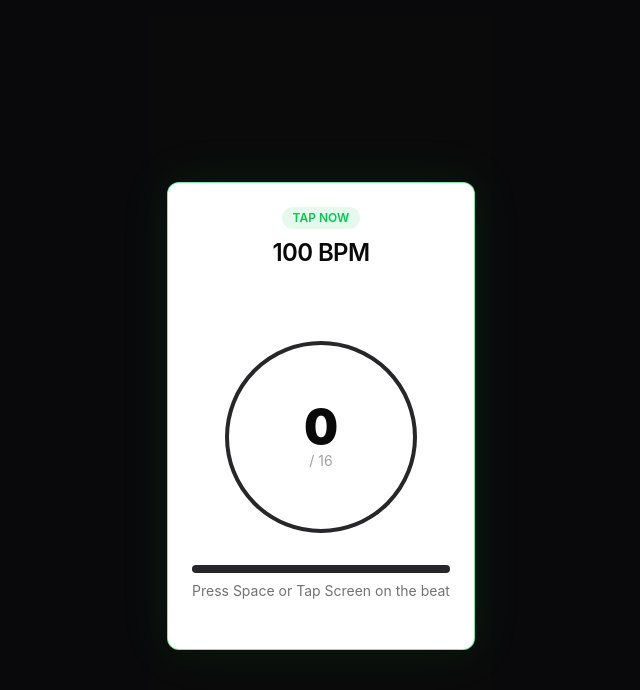
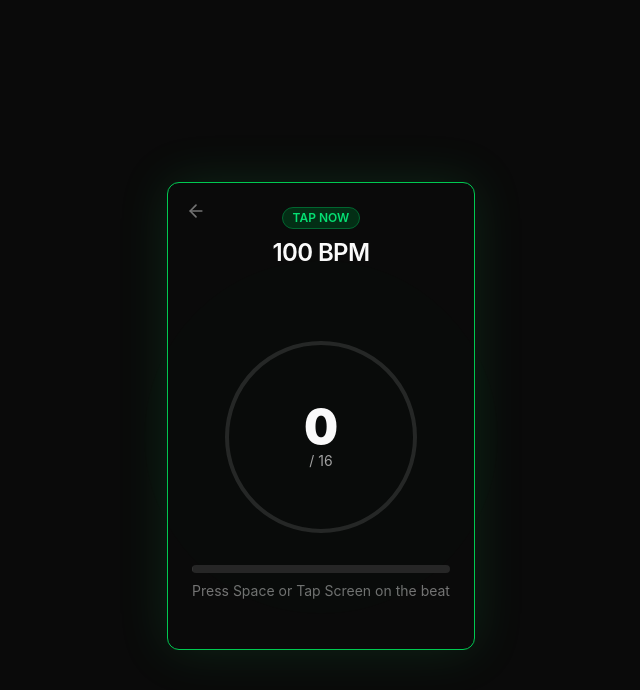
Before and after one commit to schawnery/whip-lash, a React (Vite) app: page / in a window 1280 px wide. Both pictures are taken after a click on the button "Start Test". Shown: the top 690 px of the page, without its empty margins (319-959 px from the left). Built offline with nearby package versions, Linux system fonts and the light colour scheme.

Commit message:
hyppothetical ios fix

```diff
--- a/src/App.tsx
+++ b/src/App.tsx
@@ -9,7 +9,7 @@ function App() {
   }, []);
 
   return (
-    <main className="min-h-screen bg-background text-foreground flex items-center justify-center p-4">
+    <main className="min-h-screen min-h-[100dvh] bg-neutral-950 text-neutral-50 flex items-center justify-center p-4">
       <GameScreen />
     </main>
   );
--- a/src/components/ui/badge.tsx
+++ b/src/components/ui/badge.tsx
@@ -8,18 +8,18 @@ export interface BadgeProps extends React.HTMLAttributes<HTMLDivElement> {
 function Badge({ className, variant = "default", ...props }: BadgeProps) {
   const variants: Record<string, string> = {
     default:
-      "border-transparent bg-neutral-900 text-neutral-50 hover:bg-neutral-900/80 dark:bg-neutral-50 dark:text-neutral-900 dark:hover:bg-neutral-50/80",
+      "border-transparent bg-neutral-50 text-neutral-900 hover:bg-neutral-200",
     secondary:
-      "border-transparent bg-neutral-100 text-neutral-900 hover:bg-neutral-100/80 dark:bg-neutral-800 dark:text-neutral-50 dark:hover:bg-neutral-800/80",
+      "border-transparent bg-neutral-800 text-neutral-50 hover:bg-neutral-700",
     destructive:
-      "border-transparent bg-red-500 text-neutral-50 hover:bg-red-500/80 dark:bg-red-900 dark:text-neutral-50 dark:hover:bg-red-900/80",
-    outline: "text-neutral-950 dark:text-neutral-50",
+      "border-transparent bg-red-900 text-neutral-50 hover:bg-red-800",
+    outline: "text-neutral-50",
   }
 
   return (
     <div
       className={cn(
-        "inline-flex items-center rounded-full border border-neutral-200 px-2.5 py-0.5 text-xs font-semibold transition-colors focus:outline-none focus:ring-2 focus:ring-neutral-950 focus:ring-offset-2 dark:border-neutral-800 dark:focus:ring-neutral-300",
+        "inline-flex items-center rounded-full border border-neutral-800 px-2.5 py-0.5 text-xs font-semibold transition-colors focus:outline-none focus:ring-2 focus:ring-neutral-300 focus:ring-offset-2",
         variants[variant],
         className
       )}
--- a/src/components/ui/button.tsx
+++ b/src/components/ui/button.tsx
@@ -13,14 +13,14 @@ const Button = React.forwardRef<HTMLButtonElement, ButtonProps>(
   ({ className, variant = "default", size = "default", asChild = false, ...props }, ref) => {
     const Comp = asChild ? Slot : "button"
 
-    // Basic variant classes logic inline
+    // Hardcoded dark-mode-only variant classes for iOS Safari compatibility
     const variants: Record<string, string> = {
-      default: "bg-neutral-900 text-neutral-50 hover:bg-neutral-900/90 dark:bg-neutral-50 dark:text-neutral-900 dark:hover:bg-neutral-50/90",
-      destructive: "bg-red-500 text-neutral-50 hover:bg-red-500/90 dark:bg-red-900 dark:text-neutral-50 dark:hover:bg-red-900/90",
-      outline: "border border-neutral-200 bg-white hover:bg-neutral-100 hover:text-neutral-900 dark:border-neutral-800 dark:bg-neutral-950 dark:hover:bg-neutral-800 dark:hover:text-neutral-50",
-      secondary: "bg-neutral-100 text-neutral-900 hover:bg-neutral-100/80 dark:bg-neutral-800 dark:text-neutral-50 dark:hover:bg-neutral-800/80",
-      ghost: "hover:bg-neutral-100 hover:text-neutral-900 dark:hover:bg-neutral-800 dark:hover:text-neutral-50",
-      link: "text-neutral-900 underline-offset-4 hover:underline dark:text-neutral-50",
+      default: "bg-neutral-50 text-neutral-900 hover:bg-neutral-200",
+      destructive: "bg-red-900 text-neutral-50 hover:bg-red-800",
+      outline: "border border-neutral-800 bg-neutral-950 hover:bg-neutral-800 hover:text-neutral-50",
+      secondary: "bg-neutral-800 text-neutral-50 hover:bg-neutral-700",
+      ghost: "hover:bg-neutral-800 hover:text-neutral-50",
+      link: "text-neutral-50 underline-offset-4 hover:underline",
     }
 
     const sizes: Record<string, string> = {
@@ -33,7 +33,7 @@ const Button = React.forwardRef<HTMLButtonElement, ButtonProps>(
     return (
       <Comp
         className={cn(
-          "inline-flex items-center justify-center whitespace-nowrap rounded-md text-sm font-medium ring-offset-white transition-colors focus-visible:outline-none focus-visible:ring-2 focus-visible:ring-neutral-950 focus-visible:ring-offset-2 disabled:pointer-events-none disabled:opacity-50 dark:ring-offset-neutral-950 dark:focus-visible:ring-neutral-300",
+          "inline-flex items-center justify-center whitespace-nowrap rounded-md text-sm font-medium ring-offset-neutral-950 transition-colors focus-visible:outline-none focus-visible:ring-2 focus-visible:ring-neutral-300 focus-visible:ring-offset-2 disabled:pointer-events-none disabled:opacity-50",
           variants[variant],
           sizes[size],
           className
--- a/src/components/ui/card.tsx
+++ b/src/components/ui/card.tsx
@@ -9,7 +9,7 @@ const Card = React.forwardRef<
   <div
     ref={ref}
     className={cn(
-      "rounded-xl border border-neutral-200 bg-white text-neutral-950 shadow-sm dark:border-neutral-800 dark:bg-neutral-950 dark:text-neutral-50",
+      "rounded-xl border border-neutral-800 bg-neutral-950 text-neutral-50 shadow-sm",
       className
     )}
     {...props}
@@ -50,7 +50,7 @@ const CardDescription = React.forwardRef<
 >(({ className, ...props }, ref) => (
   <p
     ref={ref}
-    className={cn("text-sm text-neutral-500 dark:text-neutral-400", className)}
+    className={cn("text-sm text-neutral-400", className)}
     {...props}
   />
 ))
--- a/src/components/ui/progress.tsx
+++ b/src/components/ui/progress.tsx
@@ -10,13 +10,13 @@ const Progress = React.forwardRef<
   <ProgressPrimitive.Root
     ref={ref}
     className={cn(
-      "relative h-4 w-full overflow-hidden rounded-full bg-neutral-100 dark:bg-neutral-800",
+      "relative h-4 w-full overflow-hidden rounded-full bg-neutral-800",
       className
     )}
     {...props}
   >
     <ProgressPrimitive.Indicator
-      className="h-full w-full flex-1 bg-neutral-900 transition-all dark:bg-neutral-50"
+      className="h-full w-full flex-1 bg-neutral-50 transition-all"
       style={{ transform: `translateX(-${100 - (value || 0)}%)` }}
     />
   </ProgressPrimitive.Root>
--- a/src/components/ui/slider.tsx
+++ b/src/components/ui/slider.tsx
@@ -15,10 +15,10 @@ const Slider = React.forwardRef<
     )}
     {...props}
   >
-    <SliderPrimitive.Track className="relative h-2 w-full grow overflow-hidden rounded-full bg-neutral-100 dark:bg-neutral-800">
-      <SliderPrimitive.Range className="absolute h-full bg-neutral-900 dark:bg-neutral-50" />
+    <SliderPrimitive.Track className="relative h-2 w-full grow overflow-hidden rounded-full bg-neutral-800">
+      <SliderPrimitive.Range className="absolute h-full bg-neutral-50" />
     </SliderPrimitive.Track>
-    <SliderPrimitive.Thumb className="block h-5 w-5 rounded-full border-2 border-neutral-900 bg-white ring-offset-white transition-colors focus-visible:outline-none focus-visible:ring-2 focus-visible:ring-neutral-950 focus-visible:ring-offset-2 disabled:pointer-events-none disabled:opacity-50 dark:border-neutral-50 dark:bg-neutral-950 dark:ring-offset-neutral-950 dark:focus-visible:ring-neutral-300" />
+    <SliderPrimitive.Thumb className="block h-5 w-5 rounded-full border-2 border-neutral-50 bg-neutral-950 ring-offset-neutral-950 transition-colors focus-visible:outline-none focus-visible:ring-2 focus-visible:ring-neutral-300 focus-visible:ring-offset-2 disabled:pointer-events-none disabled:opacity-50" />
   </SliderPrimitive.Root>
 ))
 Slider.displayName = SliderPrimitive.Root.displayName
--- a/src/features/game/GameScreen.tsx
+++ b/src/features/game/GameScreen.tsx
@@ -1,4 +1,5 @@
 import { useEffect } from 'react';
+import { ArrowLeft, RotateCcw } from 'lucide-react';
 import type { GameResults } from './types';
 import { useTempoGame } from './useTempoGame';
 
@@ -51,22 +52,22 @@ export default function GameScreen() {
   }, [gameState, handleTap]);
 
   return (
-    <div className="min-h-screen bg-neutral-950 text-neutral-50 flex items-center justify-center p-4">
+    <div className="min-h-screen min-h-[100dvh] bg-neutral-950 text-neutral-50 flex items-center justify-center p-4">
       <div className="w-full max-w-lg">
         {gameState === 'setup' && (
           <SetupView tempo={tempo} setTempo={setTempo} onStart={startGame} isRandomBPM={isRandomBPM} setIsRandomBPM={setIsRandomBPM} />
         )}
 
         {gameState === 'count-in' && (
-          <CountInView tempo={tempo} isRandomBPM={isRandomBPM} currentBeat={currentBeatIndex} totalBeats={COUNT_IN_BEATS} />
+          <CountInView tempo={tempo} isRandomBPM={isRandomBPM} currentBeat={currentBeatIndex} totalBeats={COUNT_IN_BEATS} onBack={restartGame} />
         )}
 
         {gameState === 'tap' && (
-          <TapPhaseView tempo={tempo} isRandomBPM={isRandomBPM} tapCount={tapPhaseBeatCount} totalTaps={TOTAL_TAP_BEATS} />
+          <TapPhaseView tempo={tempo} isRandomBPM={isRandomBPM} tapCount={tapPhaseBeatCount} totalTaps={TOTAL_TAP_BEATS} onBack={restartGame} />
         )}
 
         {gameState === 'results' && results && (
-          <ResultsView results={results} tempo={tempo} onRestart={restartGame} />
+          <ResultsView results={results} tempo={tempo} onRestart={startGame} onBack={restartGame} />
         )}
       </div>
     </div>
@@ -115,7 +116,7 @@ function SetupView({ tempo, setTempo, onStart, isRandomBPM, setIsRandomBPM }: {
           )}
         </div>
 
-        <div className="bg-muted p-4 rounded-lg text-sm text-center">
+        <div className="bg-neutral-900 p-4 rounded-lg text-sm text-center text-neutral-300">
           You'll hear 4 count-in beats.
           <br />After they stop, continue tapping the tempo for 16 beats using Spacebar, Click, or Tap.
         </div>
@@ -127,11 +128,19 @@ function SetupView({ tempo, setTempo, onStart, isRandomBPM, setIsRandomBPM }: {
   );
 }
 
-function CountInView({ tempo, isRandomBPM, currentBeat, totalBeats }: { tempo: number, isRandomBPM: boolean, currentBeat: number, totalBeats: number }) {
+function CountInView({ tempo, isRandomBPM, currentBeat, totalBeats, onBack }: { tempo: number, isRandomBPM: boolean, currentBeat: number, totalBeats: number, onBack: () => void }) {
   return (
-    <Card className="w-full border-blue-500/50 shadow-[0_0_50px_rgba(59,130,246,0.1)]">
+    <Card className="w-full border-blue-500 shadow-[0_0_50px_rgba(59,130,246,0.15)] relative">
+      <Button
+        variant="ghost"
+        size="icon"
+        className="absolute left-2 top-2 text-neutral-500 hover:text-neutral-200 z-10"
+        onClick={onBack}
+      >
+        <ArrowLeft className="w-5 h-5" />
+      </Button>
       <CardHeader className="text-center">
-        <Badge variant="secondary" className="mx-auto bg-blue-500/10 text-blue-500 mb-2">LISTEN</Badge>
+        <Badge variant="secondary" className="mx-auto bg-blue-950 text-blue-400 border-blue-800 mb-2">LISTEN</Badge>
         <CardTitle className="text-2xl">{isRandomBPM ? "??? BPM" : `${tempo} BPM`}</CardTitle>
       </CardHeader>
       <CardContent className="flex flex-col items-center justify-center py-12">
@@ -141,7 +150,7 @@ function CountInView({ tempo, isRandomBPM, currentBeat, totalBeats }: { tempo: n
               key={i}
               className={`w-12 h-12 rounded-full transition-all duration-100 flex items-center justify-center font-bold text-xl
                 ${i === currentBeat ? 'bg-blue-500 text-white scale-110 shadow-[0_0_20px_rgba(59,130,246,0.5)]' :
-                  i < currentBeat ? 'bg-blue-500/30 text-blue-200' : 'bg-muted text-muted-foreground'}`}
+                  i < currentBeat ? 'bg-blue-900 text-blue-300' : 'bg-neutral-800 text-neutral-500'}`}
             >
               {i + 1}
             </div>
@@ -153,18 +162,26 @@ function CountInView({ tempo, isRandomBPM, currentBeat, totalBeats }: { tempo: n
   );
 }
 
-function TapPhaseView({ tempo, isRandomBPM, tapCount, totalTaps }: { tempo: number, isRandomBPM: boolean, tapCount: number, totalTaps: number }) {
+function TapPhaseView({ tempo, isRandomBPM, tapCount, totalTaps, onBack }: { tempo: number, isRandomBPM: boolean, tapCount: number, totalTaps: number, onBack: () => void }) {
   const progress = Math.min(100, (tapCount / totalTaps) * 100);
 
   return (
-    <Card className="w-full border-green-500/50 shadow-[0_0_50px_rgba(34,197,94,0.1)] select-none">
+    <Card className="w-full border-green-500 shadow-[0_0_50px_rgba(34,197,94,0.15)] select-none relative">
+      <Button
+        variant="ghost"
+        size="icon"
+        className="absolute left-2 top-2 text-neutral-500 hover:text-neutral-200 z-10"
+        onClick={onBack}
+      >
+        <ArrowLeft className="w-5 h-5" />
+      </Button>
       <CardHeader className="text-center">
-        <Badge variant="secondary" className="mx-auto bg-green-500/10 text-green-500 mb-2">TAP NOW</Badge>
+        <Badge variant="secondary" className="mx-auto bg-green-950 text-green-400 border-green-800 mb-2">TAP NOW</Badge>
         <CardTitle className="text-2xl">{isRandomBPM ? "??? BPM" : `${tempo} BPM`}</CardTitle>
       </CardHeader>
       <CardContent className="flex flex-col items-center justify-center py-12 space-y-8">
-        <div className="relative w-48 h-48 flex items-center justify-center rounded-full border-4 border-muted">
-          <div className="absolute inset-0 bg-green-500/5 rounded-full animate-ping opacity-50" />
+        <div className="relative w-48 h-48 flex items-center justify-center rounded-full border-4 border-neutral-800">
+          <div className="absolute inset-0 bg-green-900 rounded-full animate-ping opacity-30" />
           <div className="text-center z-10">
             <div className="text-5xl font-black">{tapCount}</div>
             <div className="text-sm text-neutral-400">/ {totalTaps}</div>
@@ -172,7 +189,7 @@ function TapPhaseView({ tempo, isRandomBPM, tapCount, totalTaps }: { tempo: numb
         </div>
 
         <div className="w-full space-y-2">
-          <Progress value={progress} className="h-2 bg-muted" />
+          <Progress value={progress} className="h-2 bg-neutral-800" />
           <p className="text-center text-sm text-neutral-500">Press Space or Tap Screen on the beat</p>
         </div>
       </CardContent>
@@ -180,7 +197,7 @@ function TapPhaseView({ tempo, isRandomBPM, tapCount, totalTaps }: { tempo: numb
   );
 }
 
-function ResultsView({ results, tempo, onRestart }: { results: GameResults, tempo: number, onRestart: () => void }) {
+function ResultsView({ results, tempo, onRestart, onBack }: { results: GameResults, tempo: number, onRestart: () => void, onBack: () => void }) {
   const getGradeColor = (score: number) => {
     if (score >= 90) return 'text-green-500';
     if (score >= 70) return 'text-yellow-500';
@@ -225,6 +242,23 @@ function ResultsView({ results, tempo, onRestart }: { results: GameResults, temp
   };
   const tendency = getTendencyInfo();
 
+  // Safari-safe dot and box colors: use solid bg colors instead of alpha channels
+  const getDotColor = (score: number) => {
+    if (score === 100) return 'bg-green-500';
+    if (score >= 80) return 'bg-green-400';
+    if (score >= 50) return 'bg-yellow-500';
+    if (score >= 20) return 'bg-orange-500';
+    return 'bg-red-500';
+  };
+
+  const getBoxColor = (score: number) => {
+    if (score === 100) return 'text-green-500 bg-green-950';
+    if (score >= 80) return 'text-green-400 bg-green-950';
+    if (score >= 50) return 'text-yellow-500 bg-yellow-950';
+    if (score >= 20) return 'text-orange-500 bg-orange-950';
+    return 'text-red-500 bg-red-950';
+  };
+
   return (
     <Card className="w-full animate-in fade-in zoom-in duration-500">
       <CardContent className="space-y-6 pt-6">
@@ -255,7 +289,7 @@ function ResultsView({ results, tempo, onRestart }: { results: GameResults, temp
               </div>
             </div>
 
-            <div className="h-[1px] bg-neutral-800/60 w-full my-3"></div>
+            <div className="h-[1px] bg-neutral-800 w-full my-3"></div>
 
             {/* Accuracy */}
             <div>
@@ -276,7 +310,7 @@ function ResultsView({ results, tempo, onRestart }: { results: GameResults, temp
               </div>
             </div>
 
-            <div className="h-[1px] bg-neutral-800/60 w-full my-3"></div>
+            <div className="h-[1px] bg-neutral-800 w-full my-3"></div>
 
             {/* Bottom Row */}
             <div className="flex gap-6">
@@ -297,10 +331,11 @@ function ResultsView({ results, tempo, onRestart }: { results: GameResults, temp
           </div>
         </div>
         <div className="mt-6">
-          <div className="w-full flex justify-center py-4 bg-muted/50 rounded-xl overflow-hidden">
+          {/* Timing visualizer: solid dark bg instead of translucent muted */}
+          <div className="w-full flex justify-center py-4 bg-neutral-900 rounded-xl overflow-hidden">
             <div className="relative w-[164px]">
               {/* The vertical true timeline track */}
-              <div className="absolute left-[6px] top-0 bottom-0 w-0.5 bg-muted-foreground/30"></div>
+              <div className="absolute left-[6px] top-0 bottom-0 w-0.5 bg-neutral-700"></div>
 
               {results.taps.map((tap, i) => {
                 const maxVisualError = 150;
@@ -310,22 +345,8 @@ function ResultsView({ results, tempo, onRestart }: { results: GameResults, temp
                 if (offsetPx > maxPx) offsetPx = maxPx;
                 if (offsetPx < -maxPx) offsetPx = -maxPx;
 
-                let color = 'bg-red-500/50';
-                let boxColor = 'text-red-500 bg-red-500/10';
-
-                if (tap.score === 100) {
-                  color = 'bg-green-500/50';
-                  boxColor = 'text-green-500 bg-green-500/10';
-                } else if (tap.score >= 80) {
-                  color = 'bg-green-400/50';
-                  boxColor = 'text-green-400 bg-green-400/10';
-                } else if (tap.score >= 50) {
-                  color = 'bg-yellow-500/50';
-                  boxColor = 'text-yellow-500 bg-yellow-500/10';
-                } else if (tap.score >= 20) {
-                  color = 'bg-orange-500/50';
-                  boxColor = 'text-orange-500 bg-orange-500/10';
-                }
+                const dotColor = getDotColor(tap.score);
+                const boxColor = getBoxColor(tap.score);
 
                 const errorMsRounded = Math.round(tap.errorMs);
                 const diffStr = errorMsRounded > 0 ? `+${errorMsRounded}ms` : `${errorMsRounded}ms`;
@@ -334,14 +355,14 @@ function ResultsView({ results, tempo, onRestart }: { results: GameResults, temp
                 return (
                   <div key={i} className="relative h-12 w-full">
                     {/* True beat indicator */}
-                    <div className="absolute left-[-1px] top-[50%] mt-[-1px] w-4 h-0.5 bg-muted-foreground/40 z-0"></div>
+                    <div className="absolute left-[-1px] top-[50%] mt-[-1px] w-4 h-0.5 bg-neutral-600 z-0"></div>
 
                     {/* User Tap Marker */}
                     <div
                       className="absolute left-[1px] flex items-center"
                       style={{ top: `calc(50% + ${offsetPx}px)`, transform: 'translateY(-50%)', zIndex: 10 }}
                     >
-                      <div className={`w-3 h-3 rounded-full shrink-0 ${color}`}></div>
+                      <div className={`w-3 h-3 rounded-full shrink-0 ${dotColor}`}></div>
 
                       {/* Score Box */}
                       <div className="ml-5">
@@ -350,8 +371,8 @@ function ResultsView({ results, tempo, onRestart }: { results: GameResults, temp
                           title={`Error: ${errorMsRounded}ms`}
                         >
                           {isBest && <span className="absolute -top-2 -right-2 text-xs">⭐</span>}
-                          <span className="text-[10px] font-medium opacity-60 w-4">#{i + 1}</span>
-                          <span className="text-[10px] font-medium opacity-80 flex-1 text-right">{diffStr}</span>
+                          <span className="text-[10px] font-medium text-neutral-500 w-4">#{i + 1}</span>
+                          <span className="text-[10px] font-medium flex-1 text-right">{diffStr}</span>
                         </div>
                       </div>
                     </div>
@@ -362,8 +383,15 @@ function ResultsView({ results, tempo, onRestart }: { results: GameResults, temp
           </div>
         </div>
       </CardContent>
-      <CardFooter>
-        <Button className="w-full h-12" onClick={onRestart}>Try Again</Button>
+      <CardFooter className="flex gap-3">
+        <Button variant="outline" className="flex-1 h-12" onClick={onBack}>
+          <ArrowLeft className="w-4 h-4 mr-2" />
+          Menu
+        </Button>
+        <Button className="flex-1 h-12" onClick={onRestart}>
+          <RotateCcw className="w-4 h-4 mr-2" />
+          Try Again
+        </Button>
       </CardFooter>
     </Card>
   );
--- a/src/index.css
+++ b/src/index.css
@@ -35,6 +35,8 @@
 
 @layer base {
   :root {
+    color-scheme: dark;
+
     /* Defaulting to a deep dark theme for high contrast */
     --background: 240 10% 3.9%;
     --foreground: 0 0% 98%;
@@ -60,6 +62,8 @@
 
   /* Light theme ready for future activation via .light class */
   .light {
+    color-scheme: light;
+
     --background: 0 0% 100%;
     --foreground: 240 10% 3.9%;
     --card: 0 0% 99%;
@@ -86,7 +90,16 @@
   * {
     @apply border-border;
   }
+  html {
+    background-color: #09090b;
+    -webkit-text-size-adjust: 100%;
+  }
   body {
     @apply bg-background text-foreground;
+    background-color: #09090b;
+    -webkit-tap-highlight-color: transparent;
+    /* iOS Safari safe viewport height */
+    min-height: 100vh;
+    min-height: -webkit-fill-available;
   }
 }
```
Also changed, not shown: index.html (+7 -3 lines).
